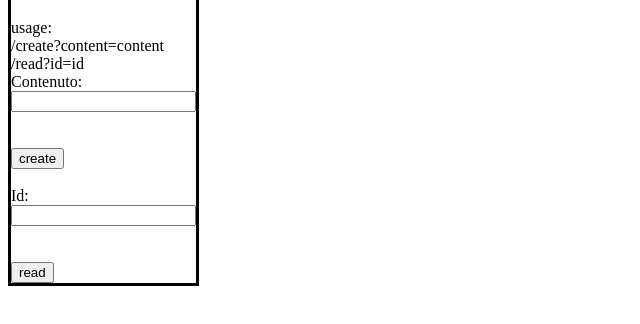
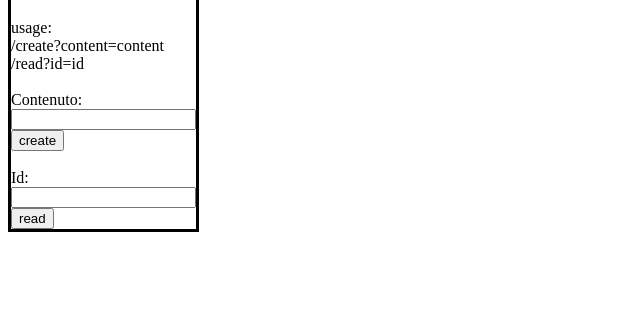
Before and after one commit to iacobucci/amazon-web-services-internship, a website: page src/index.html in a window 1280 px wide. Shown: the part 72-396 px from the top of the page, without its empty margins (0-640 px from the left). Drawn offline with Linux system fonts and the light colour scheme.

Commit message:
modified:   README.txt 	renamed:    res/bootstrap.sh -> bootstrap.sh 	modified:   package.json 	renamed:    res/express-aws.conf -> res/etc/nginx/conf.d/express-aws.conf 	new file:   res/etc/nginx/conf.d/helloworld.conf 	new file:   res/etc/nginx/conf.d/php-fpm.conf 	new file:   res/etc/nginx/conf.d/wordpress.conf 	new file:   res/etc/nginx/conf.d/x_forwarded_proto_https.conf 	new file:   res/etc/nginx/default.d/php.conf 	new file:   res/etc/profile.d/lf.sh 	renamed:    res/express-aws.service -> res/etc/systemd/system/express-aws.service 	deleted:    res/user_data.sh 	modified:   src/index.html 	modified:   src/main.ts 	renamed:    res/tunnel.sh -> tunnel.sh 	new file:   user_data.sh

```diff
--- a/package.json
+++ b/package.json
@@ -5,7 +5,7 @@
   "description": "Aws S3 with express",
   "main": "index.ts",
   "scripts": {
-    "dev": "sh res/tunnel.sh & tsc -w & nodemon -q -w dist dist/main.js",
+    "dev": "sh tunnel.sh & tsc -w & nodemon -q -w dist dist/main.js",
     "build": "tsc ; cp src/index.html dist/index.html",
     "server": "node dist/main.js",
     "fresh": "npm install ; npm run build ; npm run server"
--- a/src/index.html
+++ b/src/index.html
@@ -15,11 +15,12 @@
         <br>
         /read?id=id
         <br>
+        <br>
 
         <form method="GET" action="/create">
             <label for="content">Contenuto:</label>
             <br>
-            <input type="text" id="content" name="content"><br><br>
+            <input type="text" id="content" name="content">
             <br>
             <button type="submit">create</button>
         </form>
@@ -29,11 +30,11 @@
         <form method="GET" action="/read">
             <label for="id">Id:</label>
             <br>
-            <input type="text" id="id" name="id"><br><br>
+            <input type="text" id="id" name="id">
             <br>
             <button type="submit">read</button>
         </form>
-
+    </div>
 
 </body>
 
--- a/src/main.ts
+++ b/src/main.ts
@@ -4,7 +4,6 @@ import path from "path";
 import dotenv from "dotenv";
 import mysql from "mysql";
 import { v4 as uuidv4 } from 'uuid';
-import fs from 'fs';
 
 const REGION = "eu-north-1";
 const s3Client = new S3Client({ region: REGION });
@@ -17,6 +16,8 @@ const __filename = fileURLToPath(import.meta.url);
 const __dirname = path.dirname(__filename);
 
 dotenv.config();
+// load environment variables from /var/www/efs/.env if it exists
+dotenv.config({ path: "/var/www/efs/.env" });
 
 const s3config = {
   Bucket: process.env.S3_BUCKET,
```
Also changed, not shown: README.txt, 16 other files.
